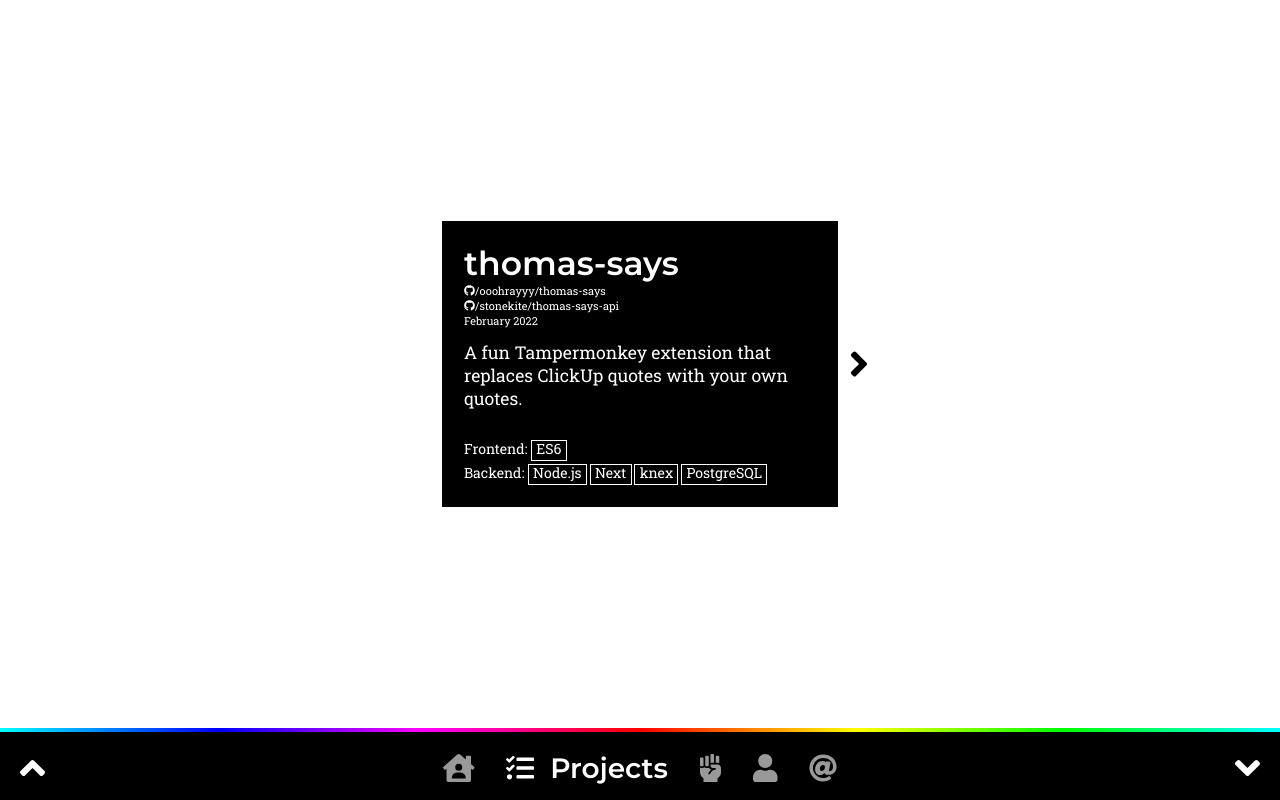
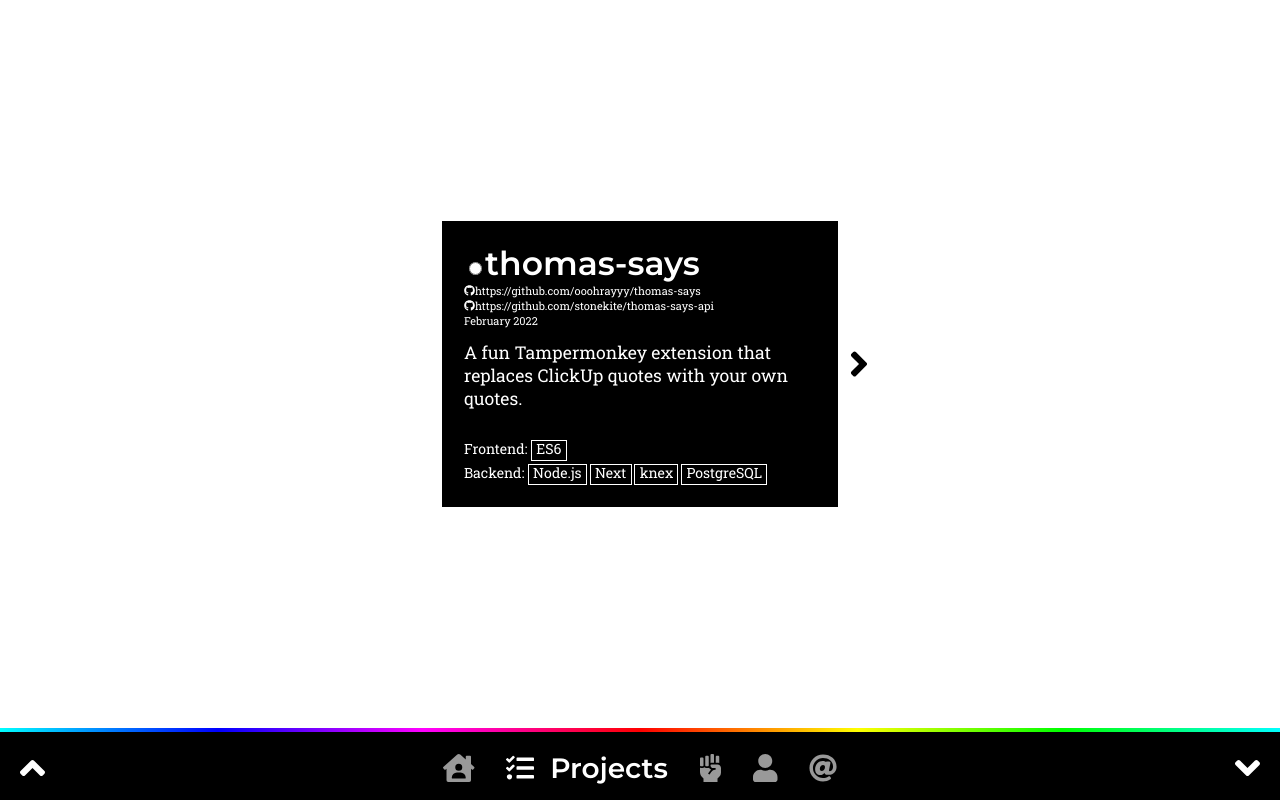
Before and after one commit to thatssosanya/alexmazurenko, a Next.js app: page / in a window 1280 px wide. Both pictures are taken after a click on the element "Projects". Shown: the part 800-1600 px from the top of the page. Built offline with nearby package versions, Linux system fonts and the light colour scheme.

Commit message:
fixed github link generation

```diff
--- a/components/Projects/Project.js
+++ b/components/Projects/Project.js
@@ -75,7 +75,7 @@
     other
   } = project
 
-  const httpsGithub = github && `https://github.com${github}`
+  const httpsGithub = github?.length && github.map(link => `https://github.com${link}`)
 
   const ref = useRef(null)
   useEffect(() => {
@@ -93,16 +93,16 @@
           <img src={ imgSrc } alt={ imgSrc } />
         }
         <div className="Title">
-          { title }
+          <input type="radio" />{ title }
         </div>
         {
-          github?.length ?
+          httpsGithub?.length ?
           <div className="Github">
             {
-              github.map(link => (
+              httpsGithub.map(link => (
                 <React.Fragment key={ link }>
                   <a
-                    href={ httpsGithub }
+                    href={ link }
                     target="_blank"
                     rel="noreferrer"
                   >
```
